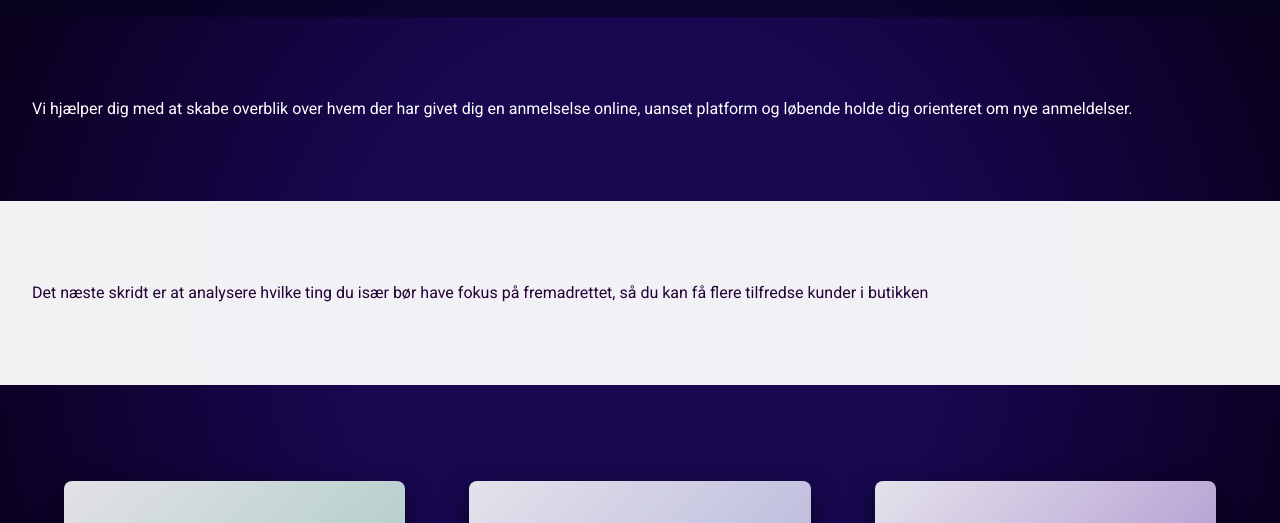
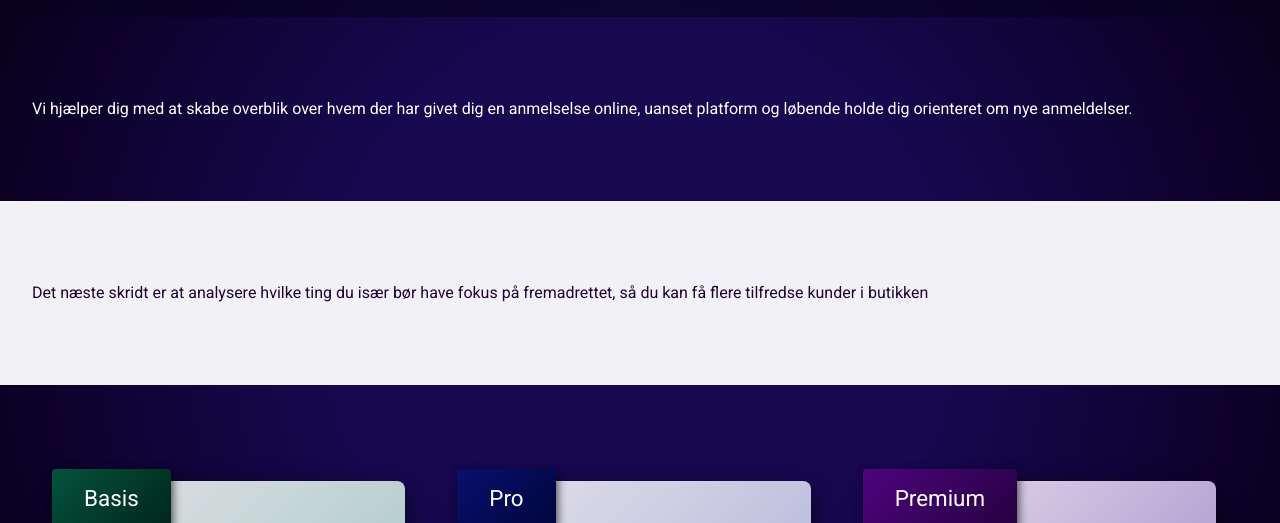
Before and after one commit to rx-mikkel/nextreview, a plain HTML site: page index.html in a window 1280 px wide. Shown: the part 79-602 px from the top of the page. Drawn offline with nearby package versions, Linux system fonts and the light colour scheme.

Commit message:
price names

```diff
--- a/index.html
+++ b/index.html
@@ -38,6 +38,7 @@
 			<div class="content">
 				<div class="priceboxContainer">
 					<div class="pricebox t1">
+						<div class="nameSnip">Basis</div>
 						<div class="pricetextContainer"><h4 class="price">499,-</h4></div>
 						<ul>
 							<li>Thing one</li>
@@ -46,6 +47,7 @@
 						</ul>
 					</div>
 					<div class="pricebox t2">
+						<div class="nameSnip">Pro</div>
 						<div class="pricetextContainer"><h4 class="price">799,-</h4></div>
 						<ul>
 							<li>Thing one</li>
@@ -55,6 +57,7 @@
 						</ul>
 					</div>
 					<div class="pricebox t3">
+						<div class="nameSnip">Premium</div>
 						<div class="pricetextContainer"><h4 class="price">1899,-</h4></div>
 						<ul>
 							<li>Thing one</li>
--- a/styles/pricebox.css
+++ b/styles/pricebox.css
@@ -14,12 +14,18 @@
     flex-direction: column;
     color: #230236;
     box-shadow: 0px 11px 28px #0000009f;
+    position: relative;
 
     &.t1 {
         background: linear-gradient(135deg, #ffffffe1 0%, #aae7c9d2 100%);
 
         .price {
             color: #04533c;
+        }
+
+        .nameSnip {
+            background-color: #04533c;
+            background: linear-gradient(135deg, #04533c 0%, #01251b 100%);
         }
     }
 
@@ -29,6 +35,11 @@
         .price {
             color: #080f6d;
         }
+
+        .nameSnip {
+            background-color: #080f6d;
+            background: linear-gradient(135deg, #080f6d 0%, #02063d 100%);
+        }
     }
 
     &.t3 {
@@ -37,6 +48,22 @@
         .price {
             color: #4d047e;
         }
+
+        .nameSnip {
+            background-color: #4d047e;
+            background: linear-gradient(135deg, #4d047e 0%, #26013f 100%);
+        }
+    }
+
+    .nameSnip {
+        position: absolute;
+        top: -0.75rem;
+        left: -0.75rem;
+        padding: 1rem 2rem;
+        color: #fff;
+        border-radius: 0.25rem;
+        font-size: 1.4rem;
+        box-shadow: 2px 4px 8px #000000a2;
     }
 
 
```
